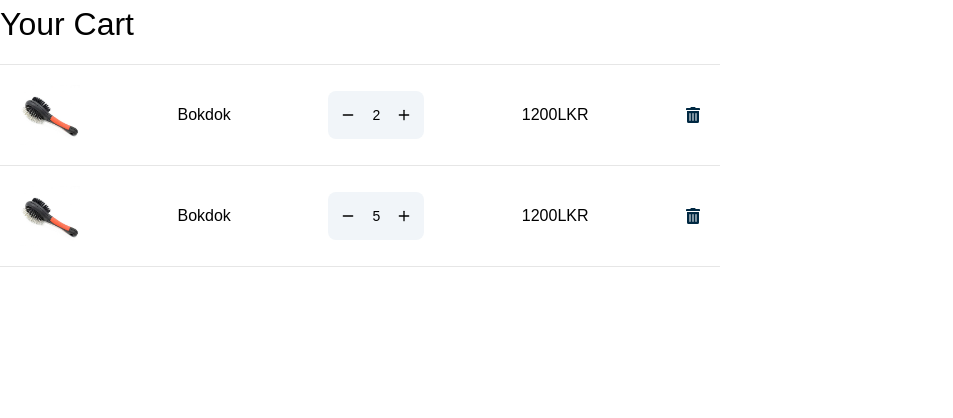
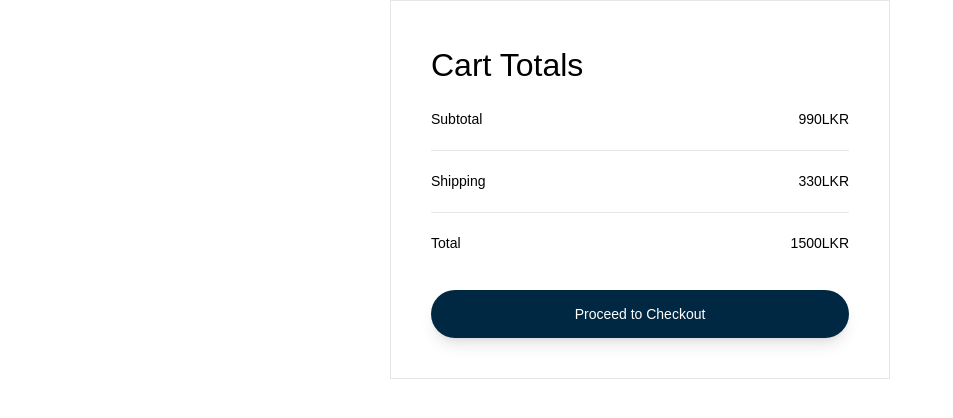
Before and after one commit to ItzNadeesH/Stray-Animal-Adoption-and-Care-Platform, a React (Create React App) app in the folder frontend/: page /cart in a window 1280 px wide. Shown: the top 418 px of the page, without its empty margins (0-953 px from the left). Built offline with nearby package versions, Linux system fonts and the light colour scheme; the HTML template or start-up script is replaced by a standard one.

Commit message:
Create cart calculator

```diff
--- a/frontend/src/App.js
+++ b/frontend/src/App.js
@@ -2,7 +2,7 @@ import { BrowserRouter as Router, Routes, Route } from 'react-router-dom';
 import Store from './pages/Store';
 import Product from './pages/Product';
 import Home from './pages/Home';
-import CartItemList from './components/cart/CartItemList';
+import CartCalculator from './components/cart/CartCalculator';
 
 function App() {
   return (
@@ -14,7 +14,7 @@ function App() {
           <Route path="/contat" element={<Home />} />
           <Route path="/store" element={<Store />} />
           <Route path="/store/product" element={<Product />} />
-          <Route path="/cart" element={<CartItemList />} />
+          <Route path="/cart" element={<CartCalculator />} />
         </Routes>
       </Router>
     </>
--- /dev/null
+++ b/frontend/src/components/cart/CartCalculator.js
@@ -0,0 +1,28 @@
+import React from 'react';
+
+const CartCalculator = () => {
+  return (
+    <>
+      <div className="max-w-[500px] mx-auto p-10 border border-[#e6e6e6]">
+        <h2 className="text-[24px] sm:text-[32px]">Cart Totals</h2>
+        <div className="flex justify-between py-5 border-b border-[#e6e6e6]">
+          <p className="font-medium text-[14px]">Subtotal</p>
+          <p className="font-medium text-[14px]">990LKR</p>
+        </div>
+        <div className="flex justify-between py-5 border-b border-[#e6e6e6]">
+          <p className="font-medium text-[14px]">Shipping</p>
+          <p className="font-medium text-[14px]">330LKR</p>
+        </div>
+        <div className="flex justify-between py-5 ">
+          <p className="font-medium text-[14px]">Total</p>
+          <p className="font-medium text-[14px]">1500LKR</p>
+        </div>
+        <button className="mt-4 text-[14px] mx-auto block bg-cyan-blue text-[#ffffff] shadow-lg w-full h-[48px] rounded-full hover:bg-[#000000] transition">
+          Proceed to Checkout
+        </button>
+      </div>
+    </>
+  );
+};
+
+export default CartCalculator;
```
